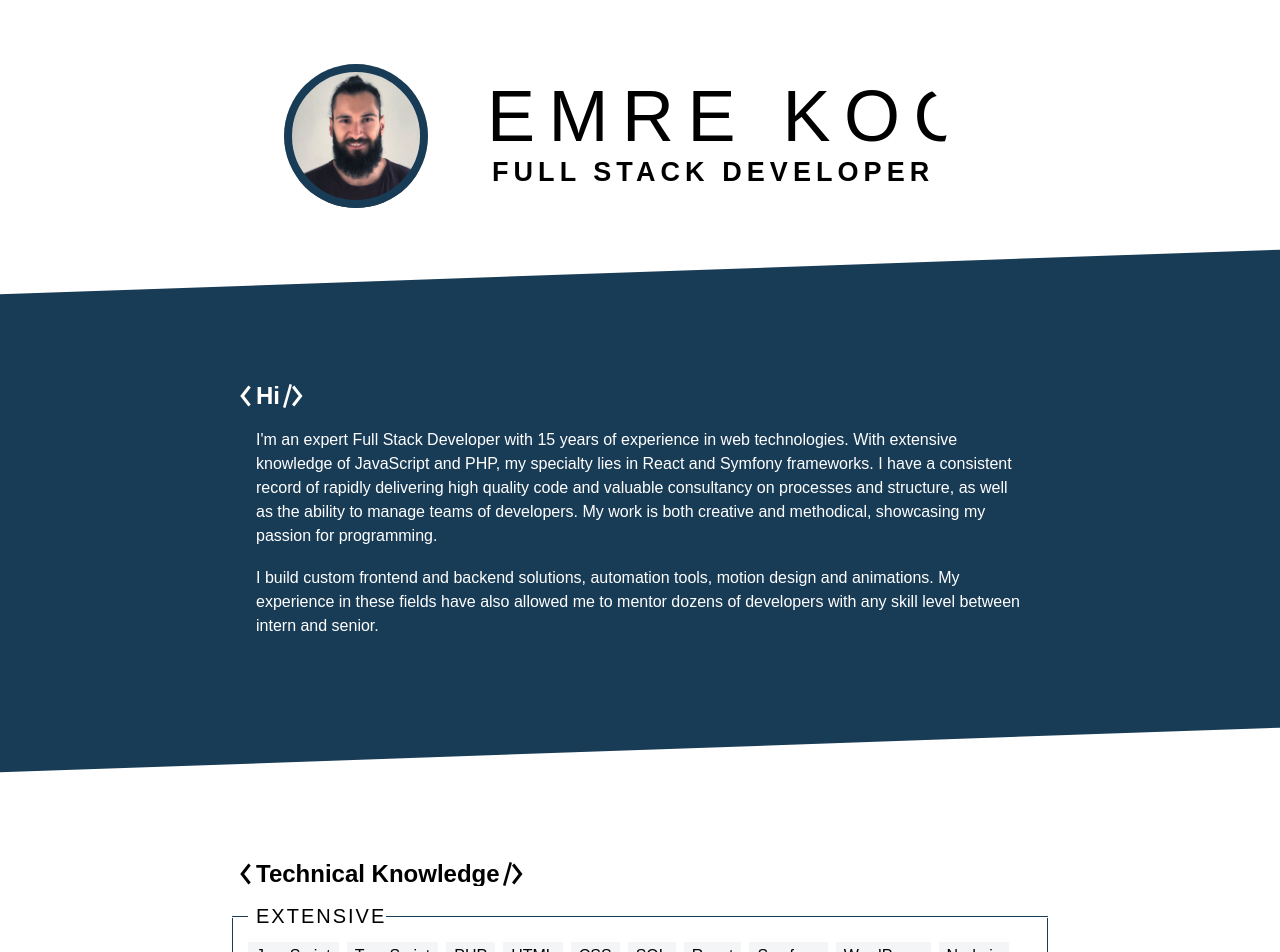
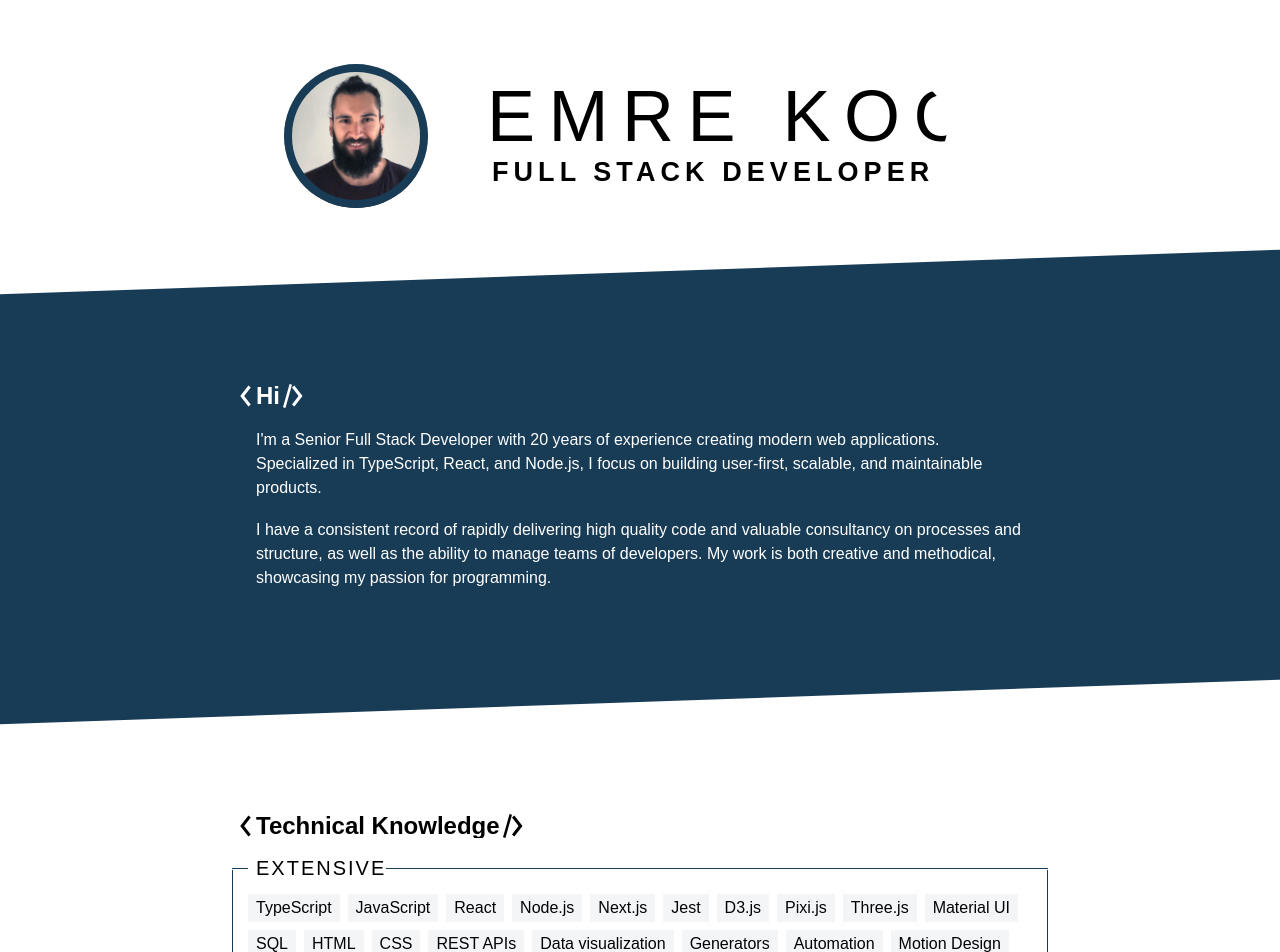
Before and after one commit to Emroni/website, a Next.js app: page / in a window 1280 px wide. Shown: the top 952 px of the page. Built offline with nearby package versions, Linux system fonts and the light colour scheme.

Commit message:
Update Intro and Knowledge copy

```diff
--- a/src/sections/Intro/index.tsx
+++ b/src/sections/Intro/index.tsx
@@ -4,16 +4,14 @@ export default function Intro() {
     return (
         <Section title="Hi">
             <Transition component="p">
-                I&apos;m an expert Full Stack Developer with 15 years of experience in web technologies. With extensive
-                knowledge of JavaScript and PHP, my specialty lies in React and Symfony frameworks. I have a consistent
-                record of rapidly delivering high quality code and valuable consultancy on processes and structure, as
-                well as the ability to manage teams of developers. My work is both creative and methodical, showcasing
-                my passion for programming.
+                I&apos;m a Senior Full Stack Developer with 20 years of experience creating modern web applications.
+                Specialized in TypeScript, React, and Node.js, I focus on building user-first, scalable, and
+                maintainable products.
             </Transition>
             <Transition component="p">
-                I build custom frontend and backend solutions, automation tools, motion design and animations. My
-                experience in these fields have also allowed me to mentor dozens of developers with any skill level
-                between intern and senior.
+                I have a consistent record of rapidly delivering high quality code and valuable consultancy on processes
+                and structure, as well as the ability to manage teams of developers. My work is both creative and
+                methodical, showcasing my passion for programming.
             </Transition>
         </Section>
     );
--- a/src/sections/Knowledge/index.tsx
+++ b/src/sections/Knowledge/index.tsx
@@ -8,11 +8,11 @@ export default function Knowledge() {
             <Transition component={Blocks} fade={false} stall={0.1}>
                 <Block
                     title="Extensive"
-                    items="JavaScript,TypeScript,PHP,HTML,CSS,SQL,React,Symfony,WordPress,Node.js,REST APIs,Generators,Three.js,GSAP,Charts,D3.js,Next.js,Automation,Motion Design,Data visualization"
+                    items="TypeScript,JavaScript,React,Node.js,Next.js,Jest,D3.js,Pixi.js,Three.js,Material UI,SQL,HTML,CSS,REST APIs,Data visualization,Generators,Automation,Motion Design"
                 />
                 <Block
                     title="Proficient"
-                    items="Tailwind,Bootstrap,Storybook,Jest,D3.js,Pixi.js,Redux,Charts.js,OpenAPI,Swagger,Twig,Blade,Websockets,OpenAPI,Swagger,GraphQL,Mock Service Worker,Scrapers,Azure Functions,Laravel,Nginx,Apache,GitHub Actions,Docker,Deployer,Travis CI,Sketch,Figma ,Photoshop ,Illustrator,After effects"
+                    items="Redux,Sentry,Figma,Tailwind,Storybook,Swagger,Websockets,GraphQL,OpenAI,Azure,GitHub Actions,Heroku,Docker"
                 />
             </Transition>
             <ResumeLink />
```
